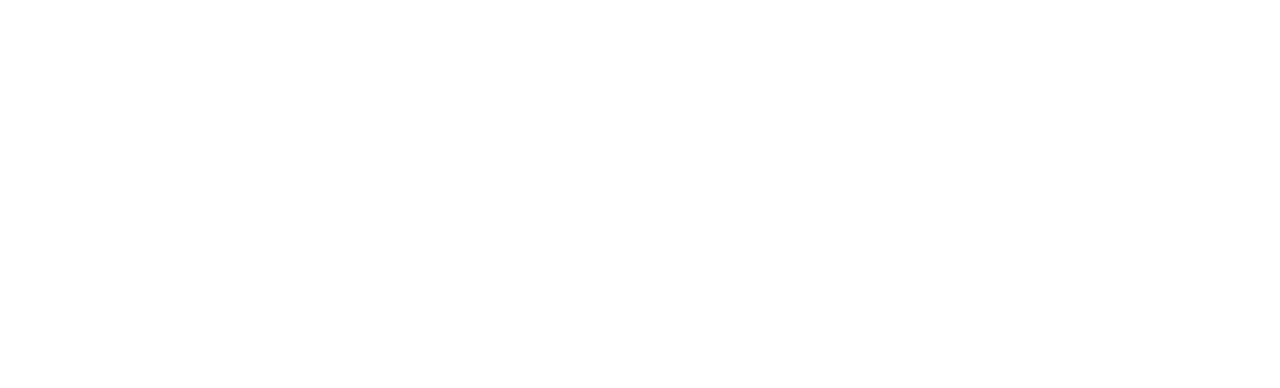
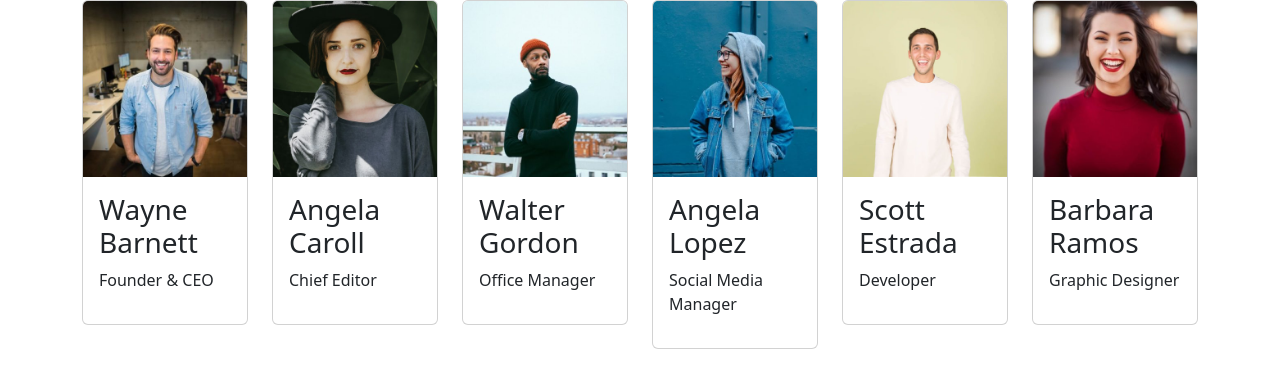
Before and after one commit to Fabrizio1919/js-our-team, a plain HTML site: page index.html in a window 1280 px wide. Drawn offline with nearby package versions, Linux system fonts and the light colour scheme.

Commit message:
Structure with card add for and link markup

```diff
--- a/assets/css/style.css
+++ b/assets/css/style.css
@@ -0,0 +1,4 @@
+.card:hover {
+scale: 1.2;
+transition: 0.8s;
+}
--- a/assets/js/main.js
+++ b/assets/js/main.js
@@ -2,36 +2,55 @@ const team = [
     {
         nome: 'Wayne Barnett',
         ruolo: 'Founder & CEO',
-        img: '',
+        img: 'wayne-barnett-founder-ceo.jpg',
     },
     {
         nome: 'Angela Caroll',
         ruolo: 'Chief Editor',
-        img: '',
+        img: 'angela-caroll-chief-editor.jpg',
     },
     {
         nome: 'Walter Gordon',
         ruolo: 'Office Manager',
-        img: '',
+        img: 'walter-gordon-office-manager.jpg',
     },
     {
         nome: 'Angela Lopez',
         ruolo: 'Social Media Manager',
-        img: '',
+        img: 'angela-lopez-social-media-manager.jpg',
     },
     {
         nome: 'Scott Estrada',
         ruolo: 'Developer',
-        img: '',
+        img: 'scott-estrada-developer.jpg',
     },
-     {
+    {
         nome: 'Barbara Ramos',
         ruolo: 'Graphic Designer',
-        img: '',
+        img: 'barbara-ramos-graphic-designer.jpg',
     },
 ]
 console.log(team);
+const rowEl = document.querySelector('.row')
 for (let i = 0; i < team.length; i++) {
     const thisteam = team[i];
     console.log(thisteam);
+    console.log(thisteam.nome);
+    console.log(thisteam.ruolo);
+    const markup = `
+    <div class="col">
+        <div class="card">
+            <img src="./assets/img/${thisteam.img}" alt="" class="card-img-top">
+            <div class="card-body">
+                <h3>
+                    ${thisteam.nome}
+                </h3>
+                <p>
+                    ${thisteam.ruolo}
+                </p>
+            </div>
+
+        </div>
+    </div>`
+    rowEl.innerHTML += markup
 }
--- a/index.html
+++ b/index.html
@@ -4,14 +4,23 @@
     <meta charset="UTF-8">
     <meta http-equiv="X-UA-Compatible" content="IE=edge">
     <meta name="viewport" content="width=device-width, initial-scale=1.0">
+    <link href="https://cdn.jsdelivr.net/npm/bootstrap@5.2.3/dist/css/bootstrap.min.css" rel="stylesheet" integrity="sha384-rbsA2VBKQhggwzxH7pPCaAqO46MgnOM80zW1RWuH61DGLwZJEdK2Kadq2F9CUG65" crossorigin="anonymous">
     <title>Team</title>
+    <link rel="stylesheet" href="./assets/css/style.css">
 </head>
 <body>
+    <div class="container">
+        <div class="row">
+
+
+        </div>
+    </div>
 
 
 
 
 
+    <script src="https://cdn.jsdelivr.net/npm/bootstrap@5.2.3/dist/js/bootstrap.bundle.min.js" integrity="sha384-kenU1KFdBIe4zVF0s0G1M5b4hcpxyD9F7jL+jjXkk+Q2h455rYXK/7HAuoJl+0I4" crossorigin="anonymous"></script>
 
     <script src="./assets/js/main.js"></script>
 </body>
```
